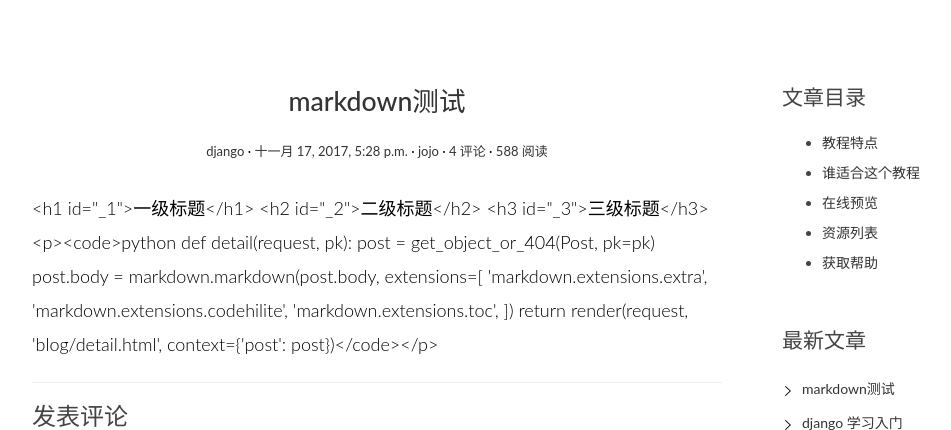
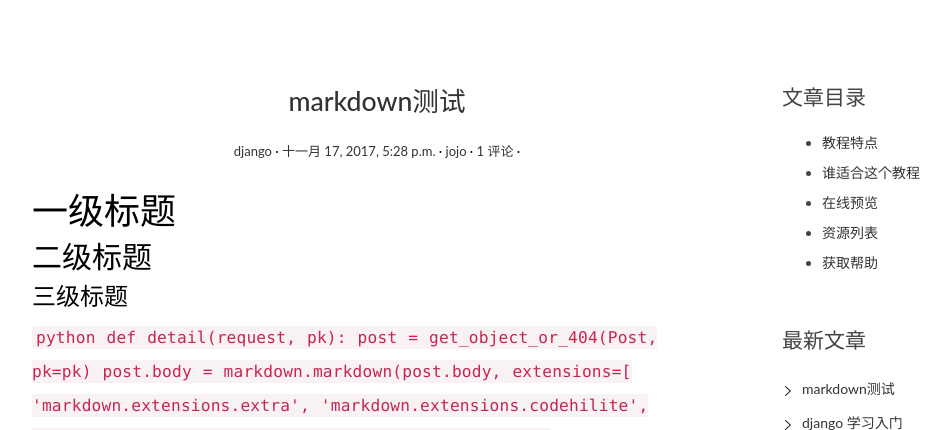
Before and after one commit to jojochang/blogproject, a Django app: page /post/2/ in a window 1280 px wide. Shown: the part 91-521 px from the top of the page, without its empty margins (68-1019 px from the left). Run offline with Django 3.2, Linux system fonts and the light colour scheme; data comes from the database, SQL or seed files in the repository; some libraries are stand-ins or nearby versions.

Commit message:
Update detail.html

```diff
--- a/templates/blog/detail.html
+++ b/templates/blog/detail.html
@@ -10,12 +10,12 @@
                             <span class="post-date"><a href="#"><time class="entry-date"
                                                 datetime="{{ post.created_time }}">{{ post.created_time }}</time></a></span>
                             <span class="post-author"><a href="#">{{ post.author }}</a></span>
-                            <span class="comments-link"><a href="#">4 评论</a></span>
-                            <span class="views-count"><a href="#">588 阅读</a></span>
+                            <span class="comments-link"><a href="#">{{ post.comment_set.count }} 评论</a></span>
+<!--                             <span class="views-count"><a href="#">588 阅读</a></span> -->
                         </div>
                     </header>
                     <div class="entry-content clearfix">
-                        {{ post.body }}
+                        {{ post.body|safe }}
                     </div>
                 </article>
                 <section class="comment-area" id="comment-area">
```
